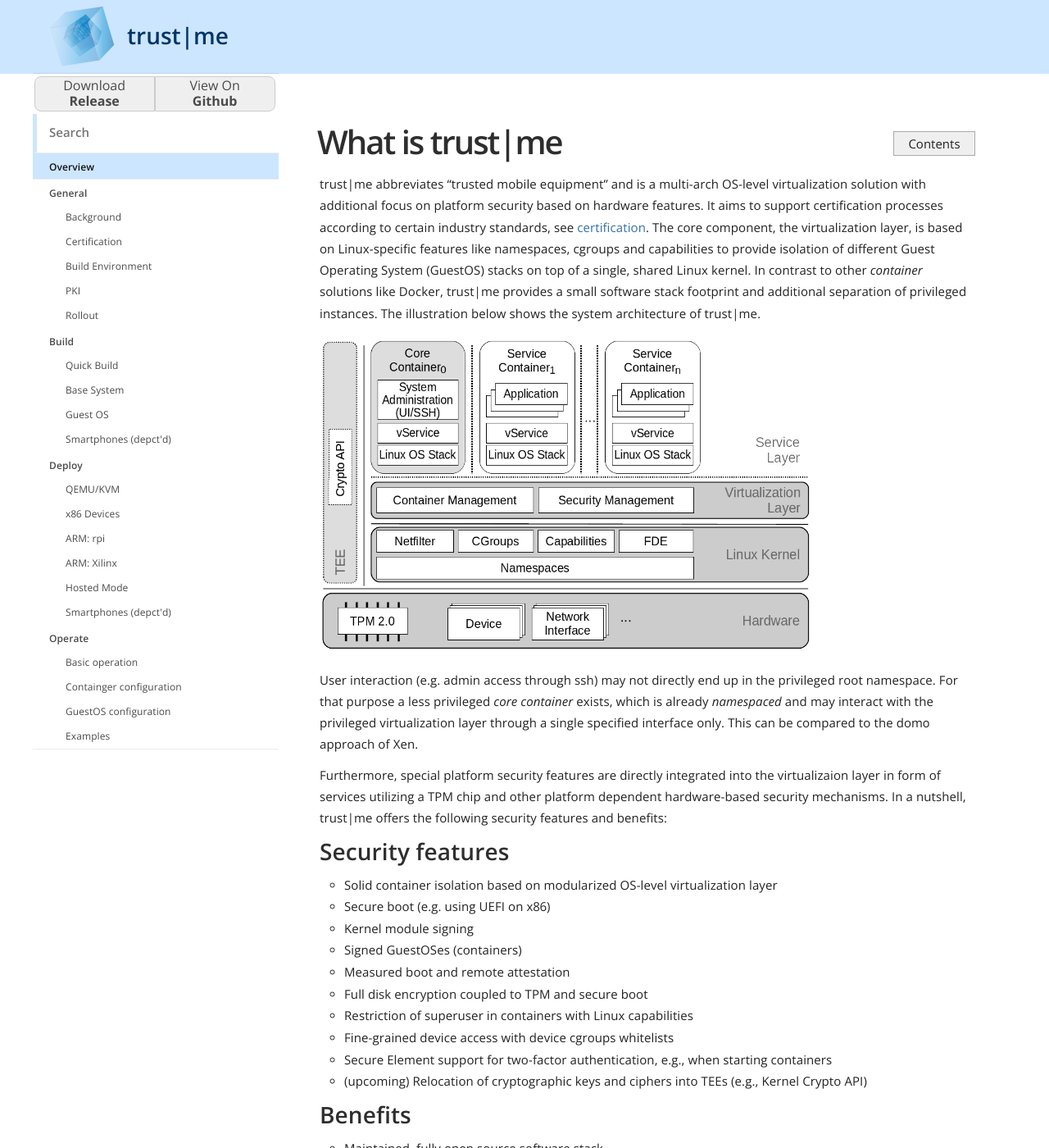
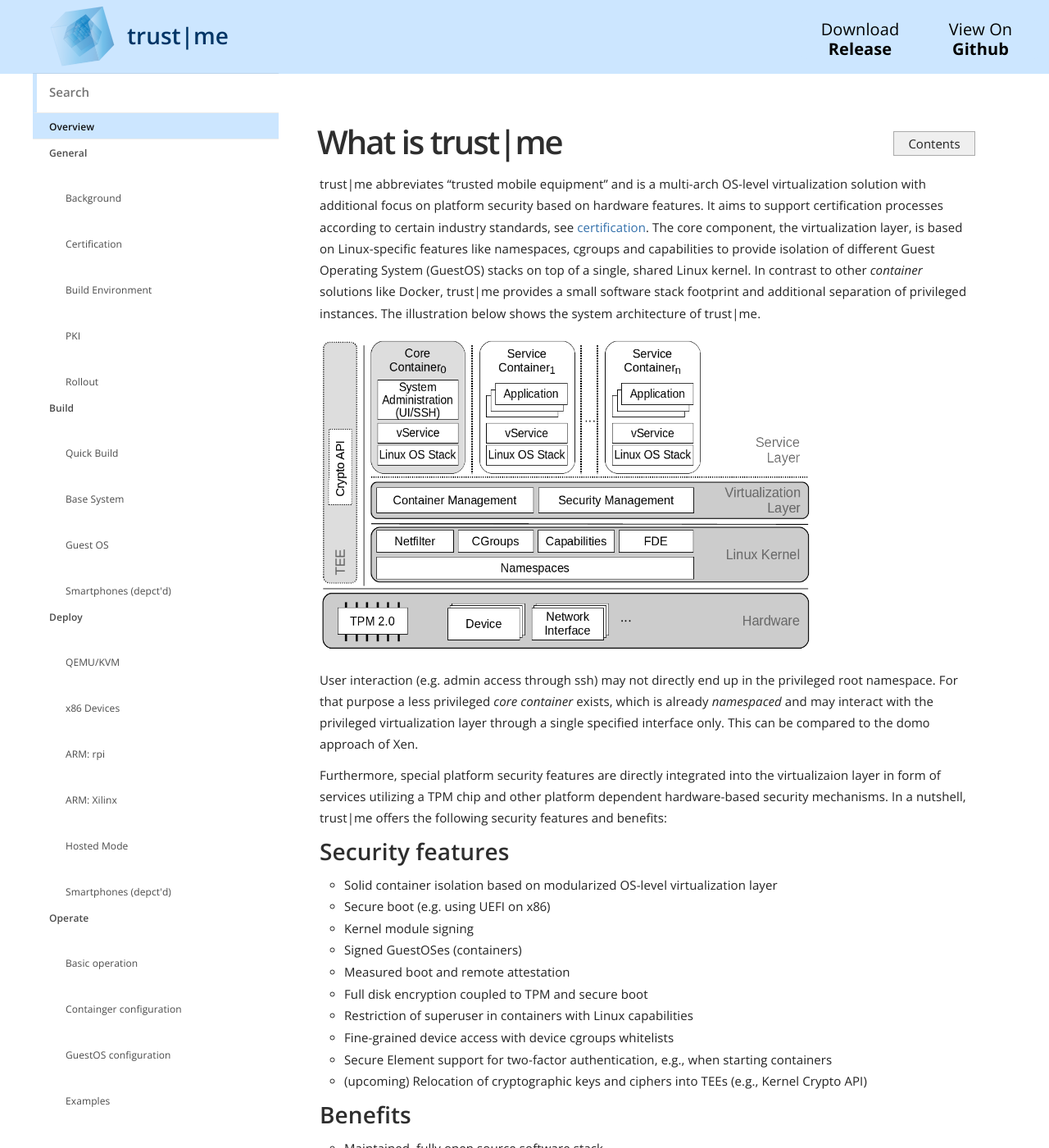
Before and after one commit to trustm3/trustm3.github.io, a Jekyll site: the page built from index.md, in a window 1280 px wide and 1400 px high. Shown: the whole window at 82% size. Built offline with Jekyll 4.4.1, drawn with Linux system fonts in a browser that asks for light colours.

Commit message:
Move buttons to bar

```diff
--- a/_layouts/default.html
+++ b/_layouts/default.html
@@ -2,8 +2,8 @@
 
 <html>
 	<head>
+		<meta charset="utf-8">
         <div class="filler"></div>
-		<meta charset="utf-8">
 		<meta name="viewport" content="width=device-width, initial-scale=1">
 
 		{% seo %}
@@ -23,6 +23,7 @@
 			</script>
 		{% endif %}
 	</head>
+              <div class="download1"><a href="{{site.githuborg}}/{{site.repository}}/releases/tag/{{site.release_tag}}">Download <strong>Release</strong></a></div><div class="download2"><a href="{{site.githuborg}}/">View On <strong>Github</strong></a></div>
 
 	<body>
 		<header>
@@ -30,16 +31,20 @@
 				<a href="{{ site.baseurl }}/"><img src="{{ site.baseurl }}/img/trustme-logo.svg" width="40" height="40" alt="{{ site.title }} logo"></a>
                 <nav> {{ site.title }}</nav>
                 <span>{% if page.category %}{{ page.category }}{% else %}{{ site.title }}{% endif %}</span>
+
+                <button class="download-mobile1"type="nav-item"> <a href="{{site.githuborg}}/{{site.repository}}/releases/tag/{{site.release_tag}}"><svg aria-hidden="true" viewBox="0 0 16 16" version="1.1" height="32" width="32" class="octicon octicon-package UnderlineNav-octicon">
+    <path fill-rule="evenodd" d="M8.878.392a1.75 1.75 0 00-1.756 0l-5.25 3.045A1.75 1.75 0 001 4.951v6.098c0 .624.332 1.2.872 1.514l5.25 3.045a1.75 1.75 0 001.756 0l5.25-3.045c.54-.313.872-.89.872-1.514V4.951c0-.624-.332-1.2-.872-1.514L8.878.392zM7.875 1.69a.25.25 0 01.25 0l4.63 2.685L8 7.133 3.245 4.375l4.63-2.685zM2.5 5.677v5.372c0 .09.047.171.125.216l4.625 2.683V8.432L2.5 5.677zm6.25 8.271l4.625-2.683a.25.25 0 00.125-.216V5.677L8.75 8.432v5.516z"></path>
+</svg>
+</a></button>
+                <button class="download-mobile2"><a href="{{site.githuborg}}/"><img src="{{ site.baseurl }}/img/GitHub-Mark-64px.png" width="40" height="40"</strong></a></button>
 				<button type="button" class="open-nav" id="open-nav"></button>
 			</h1>
-              <button class="download1"><a href="{{site.githuborg}}/{{site.repository}}/releases/tag/{{site.release_tag}}">Download <strong>Release</strong></a></button><button class="download2"><a href="{{site.githuborg}}/">View On <strong>Github</strong></a></button>
 			<form action="{{ site.baseurl }}/search/" method="get">
 				<input type="text" name="q" id="search-input" placeholder="Search" autofocus>
 				<input type="submit" value="Search" style="display: none;">
 			</form>
 
 			<nav {% if site.show_full_navigation %}class="full-navigation"{% endif %}>
-                <button class="download-mobile1"type="nav-item"> <a href="{{site.githuborg}}/{{site.repository}}/releases/tag/{{site.release_tag}}">Download <strong>Release</strong></a></button><button class="download-mobile2"><a href="{{site.githuborg}}/">View On <strong>Github</strong></a></button>
 				<ul>
 					<li class="nav-item top-level {% if page.url == '/' %}current{% endif %}">
 						{% assign home = site.html_pages | where: 'url', '/' | first %}
@@ -62,14 +67,9 @@
 					{% endfor %}
 				</ul>
 
-				<ul>
-					<li class="nav-item top-level {% if page.url == '/changelog/' %}current{% endif %}">
-						{% assign changelog = site.html_pages | where: 'url', '/changelog/' | first %}
-						<a href="{{ site.baseurl }}/changelog/">{{ changelog.title }}</a>
-					</li>
-				</ul>
 			</nav>
 		</header>
+	</body>
     <script>
         function showToC()
         {
@@ -97,5 +97,4 @@
             document.body.classList.toggle("nav-open");
         });
     </script>
-	</body>
 </html>
--- a/_sass/_layout.scss
+++ b/_sass/_layout.scss
@@ -2,6 +2,11 @@ input::-ms-clear,
 input::-ms-reveal {
 	display: none !important;
 }
+/*const mediaQuery = window.matchmedia('(min-width: 1000px)')
+if(mediaQuery.matches)
+{
+    site.show_full_navigation=true
+}*/
 body {
 	height: auto;
 	overflow-x: hidden;
@@ -78,6 +83,7 @@ body {
         position: fixed;
         top: 0;
         left: 0;
+        z-index: 0;
     }
     .impressum{
         background: $brand-colour;
@@ -196,56 +202,15 @@ $nav-image: $baseurl + "/img/menu.svg";
 		}
 	}
 
-    .download1{
+    .download-mobile1{
+       background: $brand-colour;
+       overflow: hidden;
+       position: absolute;
+       right: 150px;
        list-style-type: none !important;
-       padding-left: 20px;
-       padding-right: 20px;
-       border: 0.1em solid #cccccc;
-       width: 147px;
-       font-size: 16px;
-       box-sizing: border-box;
-       border-radius: 8px 0 0 8px;
-       margin: 0.2em 0 0.2em 0.1em;
-       font-weight: 300;
-       color: #000000;
-       text-align: center;
-       transition: all 0.15s;
-       line-height: 1.2;
-
-
-        display: none;
-	@media (min-width: $mobile-break) and (min-height: $vertical-break) {
-        display: inline;
-        }
-    }
-    .download2{
-       list-style-type: none !important;
-       padding-left: 20px;
-       padding-right: 20px;
-       border: 0.1em solid #cccccc;
-       width: 147px;
-       font-size: 16px;
-       box-sizing: border-box;
-       border-radius: 0 8px 8px 0;
-       margin: 0.2em 0 0.2em 0;
-       font-weight: 300;
-       color: #000000;
-       text-align: center;
-       transition: all 0.15s;
-       line-height: 1.2;
-
-
-        display: none;
-	@media (min-width: $mobile-break) and (min-height: $vertical-break) {
-        display: inline;
-        }
-    }
-    .download-mobile1{
-       overflow: hidden;
-       list-style-type: none !important;
-       border: 0.1em solid #cccccc;
-       width: 100px;
-       height: 60px;
+       border: none;
+       width: 50px;
+       height: 50px;
        font-size: 16px;
        box-sizing: border-box;
        border-radius: 8px 0 0 8px;
@@ -256,6 +221,10 @@ $nav-image: $baseurl + "/img/menu.svg";
        text-align: center;
        transition: all 0.15s;
        line-height: normal;
+       img{
+       height: 35px;
+       width: 35px;
+       }
 
 
        display: inline;
@@ -264,10 +233,13 @@ $nav-image: $baseurl + "/img/menu.svg";
         }
     }
     .download-mobile2{
+       background: $brand-colour;
+       position: absolute;
+       right: 100px;
        list-style-type: none !important;
-        border: 0.1em solid #cccccc;
-        width: 100px;
-        height: 60px;
+       border: none;
+       width: 50px;
+       height: 50px;
        font-size: 16px;
        box-sizing: border-box;
        border-radius: 0 8px 8px 0;
@@ -278,6 +250,10 @@ $nav-image: $baseurl + "/img/menu.svg";
        text-align: center;
        transition: all 0.15s;
        line-height: normal;
+       img{
+       height: 35px;
+       width: 35px;
+       }
 
         display: inline;
 	@media (min-width: $mobile-break) and (min-height: $vertical-break) {
@@ -362,7 +338,6 @@ nav > ul {
 }
 
 .nav-item {
-	display: block;
 	font-family: "Open Sans", sans-serif;
 	line-height: 2.5;
     margin: 0;
@@ -374,6 +349,7 @@ nav > ul {
 	nav:not(.full-navigation) &.current > ul {
 		display: block;
 	}
+
 
 	> a {
 		color: #666;
@@ -389,8 +365,12 @@ nav > ul {
 		color: #111;
         background-color: $brand-colour;
         font-weight: 600;
+        display:block;
 	}
 
+    &.top-level{
+        display: block;
+    }
 	&.top-level > a {
 		line-height: 1.5;
 		font-weight: 600;
@@ -398,6 +378,9 @@ nav > ul {
 	}
 }
 
+#nav-item ul li.active span{
+    display: none;
+}
 .settings-panel-example {
 	@extend p;
 	@include display-flex();
@@ -520,19 +503,6 @@ h4 svg {
 
 }
 
-.changelog {
-	&,
-	> div {
-		margin: 0;
-		padding: 0;
-		list-style: none;
-	}
-
-	.date {
-		color: #888;
-		font-style: italic;
-	}
-}
 
 .badge {
 	font-family: "Open Sans", sans-serif;
@@ -641,3 +611,65 @@ img {
     float: right;
     margin-top: 10px;
 }
+
+.download1{
+   background: $brand-colour;
+   list-style-type: none !important;
+   padding-left: 20px;
+   padding-right: 20px;
+   border: none;
+   width: 147px;
+   font-size: 20px;
+   box-sizing: border-box;
+   border-radius: 8px 0 0 8px;
+   margin: 0.2em 0 0.2em 0.1em;
+   font-weight: 500;
+   color: #000000;
+   text-align: center;
+   transition: all 0.15s;
+   line-height: 1.2;
+   position: absolute;
+   z-index: 10;
+   right: 157px;
+   top: 20px;
+
+   a:link, a:hover, a:visited, a:active {
+        text-decoration: none;
+        color: #000;
+    }
+
+    display: none;
+@media (min-width: $mobile-break) and (min-height: $vertical-break) {
+    display: inline;
+    }
+}
+.download2{
+   background: $brand-colour;
+   list-style-type: none !important;
+   padding-left: 20px;
+   padding-right: 20px;
+   border: none;
+   width: 147px;
+   font-size: 20px;
+   box-sizing: border-box;
+   border-radius: 0 8px 8px 0;
+   margin: 0.2em 0 0.2em 0;
+   font-weight: 500;
+   color: #000000;
+   text-align: center;
+   transition: all 0.15s;
+   line-height: 1.2;
+   position: absolute;
+   z-index: 10;
+   right: 10px;
+   top: 20px;
+   a:link, a:hover, a:visited, a:active {
+        text-decoration: none;
+        color: #000;
+    }
+
+    display: none;
+@media (min-width: $mobile-break) and (min-height: $vertical-break) {
+    display: inline;
+    }
+}
```
Also changed, not shown: img/GitHub-Mark-64px.png (added). Lines whose indentation alone changed are shown as unchanged.
